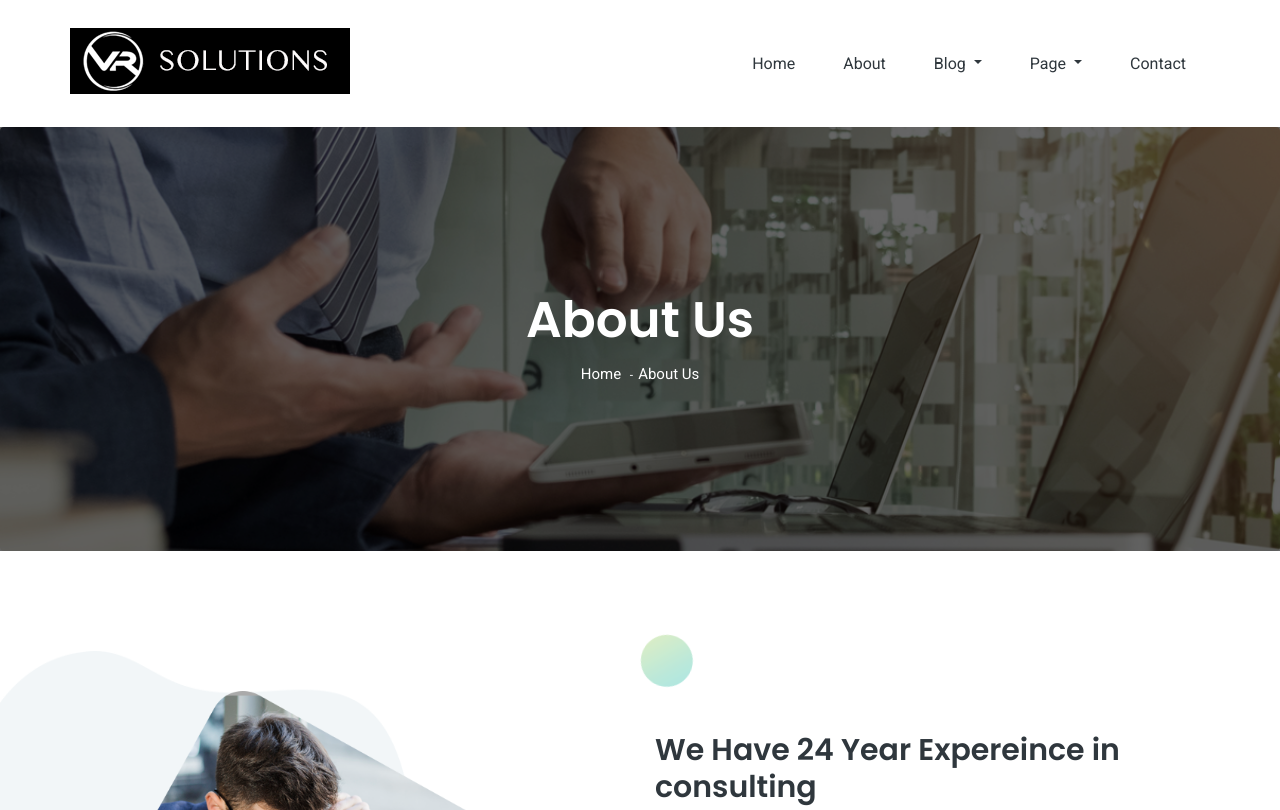
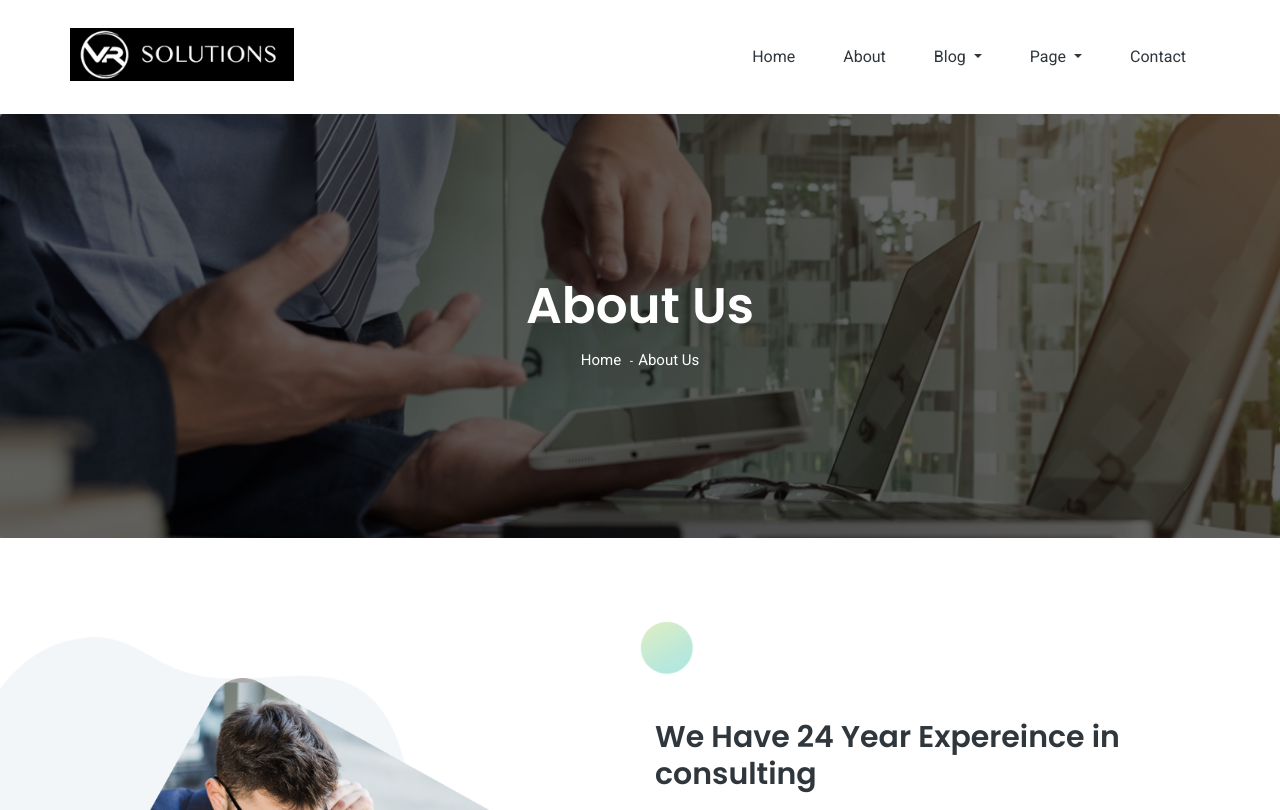
Before and after one commit to vrmediatech/vrmediatech.github.io, a plain HTML site: page about.html in a window 1280 px wide. Shown: the top 810 px of the page. Drawn offline with Linux system fonts and the light colour scheme.

Commit message:
header logo width reduced

```diff
--- a/about.html
+++ b/about.html
@@ -32,7 +32,7 @@
             <div class="row align-items-center">
                 <div class="col-lg-12">
                     <nav class="navbar navbar-expand-lg navbar-light">
-                        <a class="navbar-brand" href="index.html"> <img src="img/vr-site-logo.png" alt="logo"> </a>
+                        <a class="navbar-brand" href="index.html"> <img src="img/vr-site-logo.png" style="width: 80%;" alt="logo"> </a>
                         <button class="navbar-toggler" type="button" data-toggle="collapse"
                             data-target="#navbarSupportedContent" aria-controls="navbarSupportedContent"
                             aria-expanded="false" aria-label="Toggle navigation">
```
Also changed, not shown: blog.html (+1 -1 lines), contact.html (+1 -1 lines), elements.html (+1 -1 lines), index.html (+1 -1 lines), project.html (+1 -1 lines), project_details.html (+1 -1 lines), service.html (+1 -1 lines), single-blog.html (+1 -1 lines).
